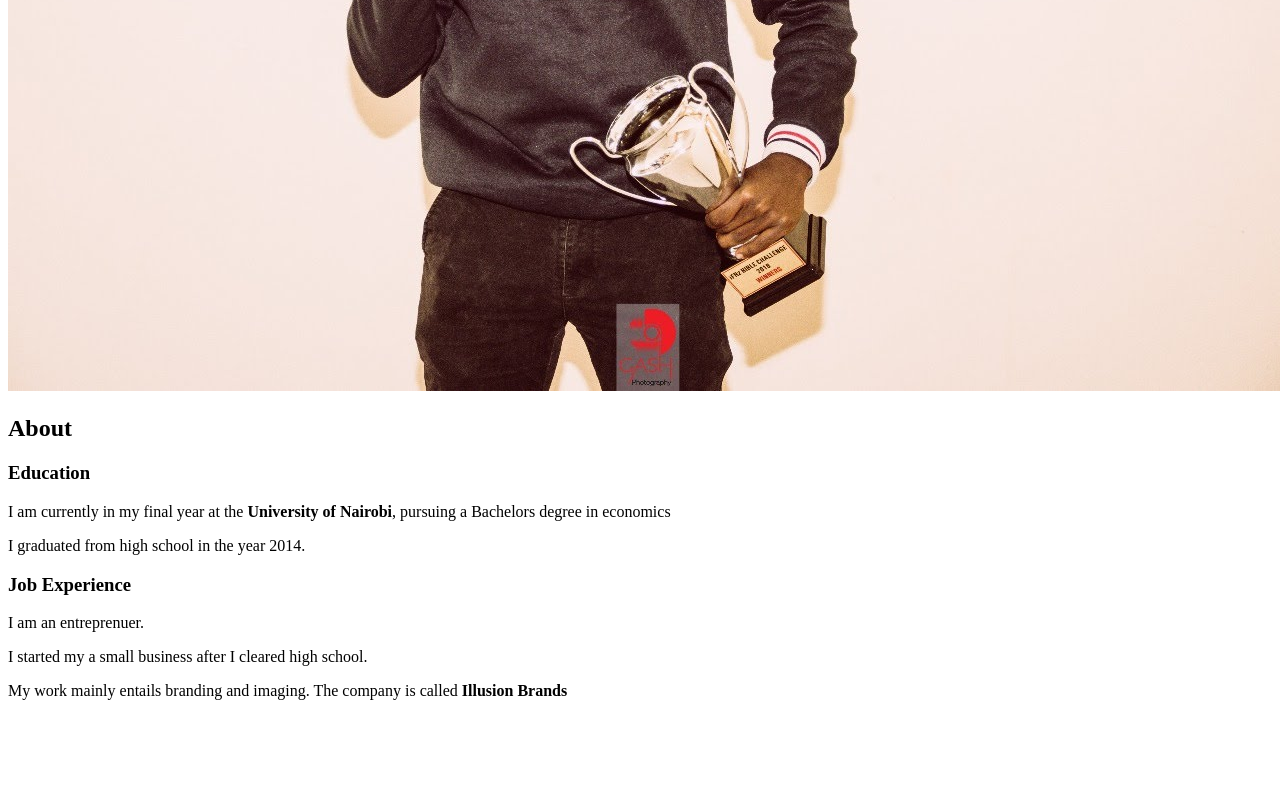
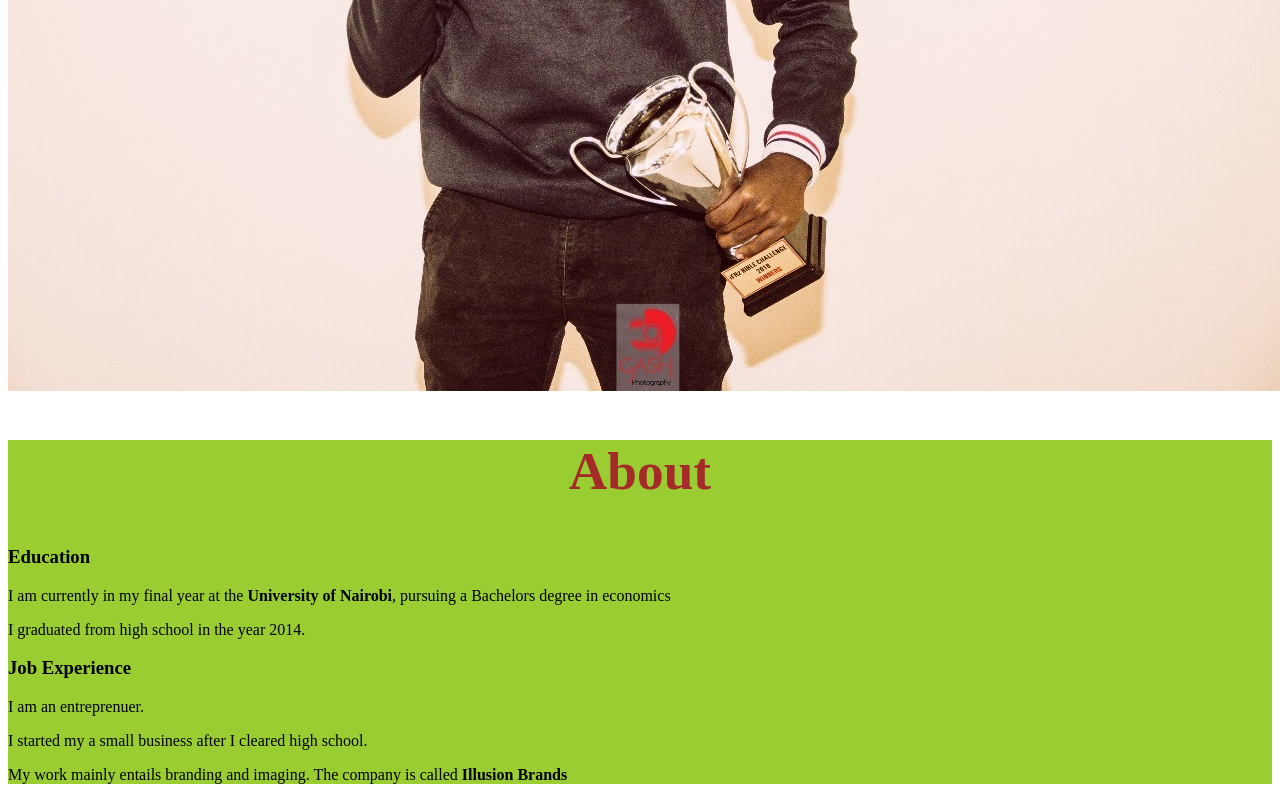
Before and after one commit to Nelson-shujaa/Nelson-shujaa.github.io, a plain HTML site: page index.html in a window 1280 px wide. Shown: the part 700-1500 px from the top of the page. Before the commit the page ends 1416 px from the top, so only its background shows below. Drawn offline with Linux system fonts and the light colour scheme.

Commit message:
change h2 to color brown and 40pts size

```diff
--- a/css/styles.css
+++ b/css/styles.css
@@ -5,3 +5,13 @@
   padding: 40px;
 
     }
+  .column1 {
+    background-color: yellowgreen;
+  }
+
+h2 {
+  color: brown;
+  border-top: 50px;
+  text-align: center;
+  font-size: 40pt;
+}
--- a/index.html
+++ b/index.html
@@ -8,7 +8,7 @@
   <body>
     <h1 id="header">Nelson Gacheru.</h1>
     <img src="images/me.jpg" alt="a photo of me">
-    <div class="column">
+    <div class="column1">
       <h2> About</h2>
       <h3>Education</h3>
       <p>I am currently in my final year at the <strong>University of Nairobi</strong>, pursuing a Bachelors degree in economics </p>
@@ -21,7 +21,8 @@
 
 
 
-    </div>
+     </div>
+
 
 
   </body>
```
